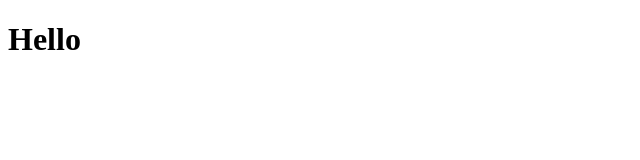
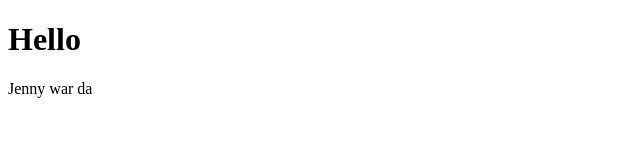
Before and after one commit to Lisaaabubu/Gruppenprojekt, a plain HTML site: page index.html in a window 1280 px wide. Shown: the whole page, without its empty margins (0-640 px from the left). Drawn offline with Linux system fonts and the light colour scheme.

Commit message:
Test Jenny

```diff
--- a/index.html
+++ b/index.html
@@ -7,5 +7,6 @@
 </head>
 <body>
     <h1>Hello</h1>
+    <p>Jenny war da</p>
 </body>
 </html>
```
